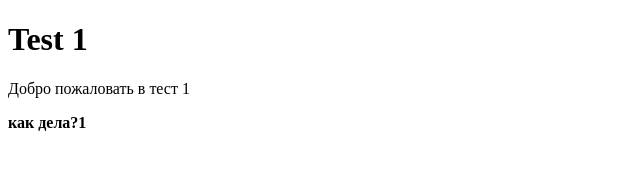
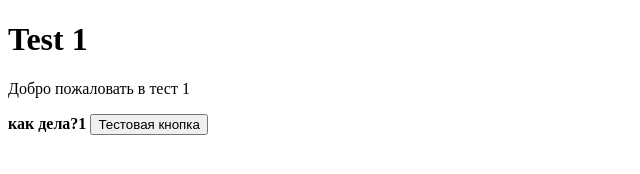
Before and after one commit to Gustavs-x/git-playground, a website: page test1.html in a window 1280 px wide. Shown: the whole page, without its empty margins (0-640 px from the left). Drawn offline with Linux system fonts and the light colour scheme.

Commit message:
Add invalid button for CI test

```diff
--- a/test1.html
+++ b/test1.html
@@ -9,5 +9,6 @@
     <h1>Test 1</h1>
 	<p>Добро пожаловать в тест 1</p>
     <b>как дела?1</b>
+    <button>Тестовая кнопка</button>
 </body>
 </html>
```
